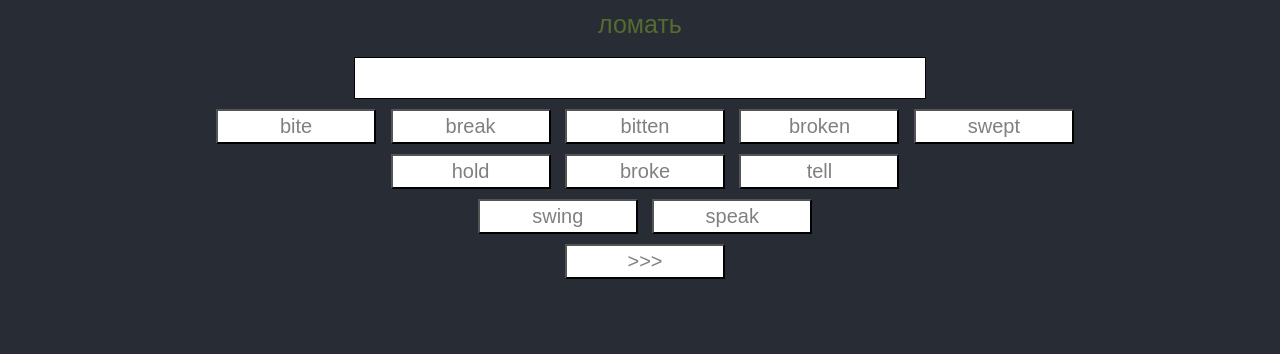
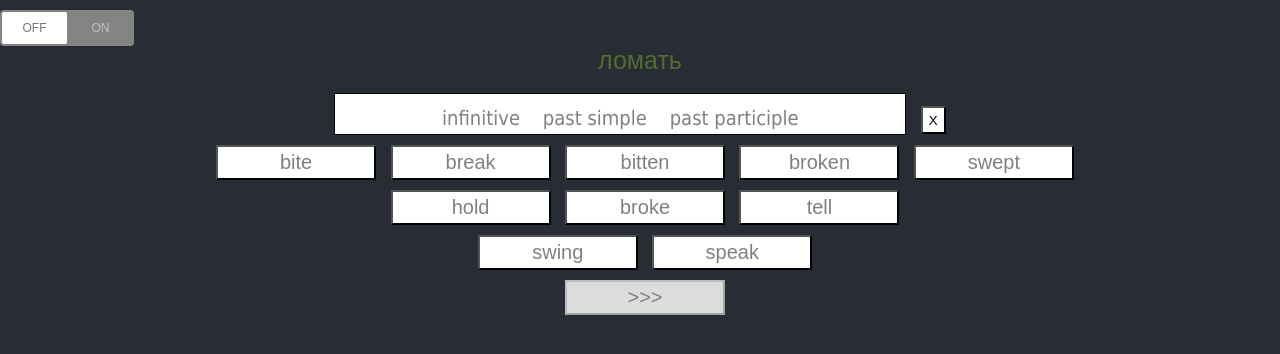
Before and after one commit to mikefromru/irregularVerbs, a Django app: page / in a window 1280 px wide. Shown: the part 35-389 px from the top of the page. Run offline with Django 3.2, Linux system fonts and the light colour scheme; data comes from the database, SQL or seed files in the repository; some libraries are stand-ins or nearby versions.

Commit message:
almost complete

```diff
--- a/app/templates/app/index.html
+++ b/app/templates/app/index.html
@@ -17,29 +17,42 @@
         }
     </style>
 </head>
+    <audio muted id="audio" src="/static/app/0091.mp3" type="audio/mp3"></audio>
 <body>
+
+    <div class="can-toggle">
+        <input id="a" type="checkbox">
+        <label for="a">
+        <div class="can-toggle__switch" data-checked="On" data-unchecked="Off"></div>
+        </label>
+    </div>
+
 
     <div class='bar' id='text'></div>
     <br>
 
     <form name='field'>
-        <input type="text" class="text" name='input'><br>
+        <input type="text" class="text" name='input' onfocus="this.blur()"
+        placeholder="infinitive    past simple    past participle">
+        <input type="button" id='dell' class="butDell" value="X" onclick="dellValueFromField()"
+        <br>
+        <br>
 
-        <input type="button" class="buttons" id='0' onclick="addElem('0')">
-        <input type="button" id='1' class="buttons" onclick="addElem('1')">
-        <input type="button" id='2' class="buttons" onclick="addElem('2')">
-        <input type="button" id='3' class="buttons" onclick="addElem('3')">
-        <input type="button" id='4' class="buttons" onclick="addElem('4')">
+        <input type="button" class="buttons" id='0' onmousedown="sound()" onclick="addElem('0')">
+        <input type="button" id='1' class="buttons" onmousedown="sound()" onclick="addElem('1')">
+        <input type="button" id='2' class="buttons" onmousedown="sound()" onclick="addElem('2')">
+        <input type="button" id='3' class="buttons" onmousedown="sound()" onclick="addElem('3')">
+        <input type="button" id='4' class="buttons" onmousedown="sound()" onclick="addElem('4')">
         <br>
-        <input type="button" id='5' class="buttons" onclick="addElem('5')">
-        <input type="button" id='6' class="buttons" onclick="addElem('6')">
-        <input type="button" id='7' class="buttons" onclick="addElem('7')">
+        <input type="button" id='5' class="buttons" onmousedown="sound()" onclick="addElem('5')">
+        <input type="button" id='6' class="buttons" onmousedown="sound()" onclick="addElem('6')">
+        <input type="button" id='7' class="buttons" onmousedown="sound()" onclick="addElem('7')">
         <br>
-        <input type="button" id='8' class="buttons" onclick="addElem('8')">
-        <input type="button" id='9' class="buttons" onclick="addElem('9')">
+        <input type="button" id='8' class="buttons" onmousedown="sound()" onclick="addElem('8')">
+        <input type="button" id='9' class="buttons" onmousedown="sound()" onclick="addElem('9')">
 
         <br>
-        <input type="button" class="buttons" onclick="foo()" value='>>>'>
+        <input disabled type="button" id='t' class="b" onclick="foo()" value='>>>'>
     </form>
 
     <script>
--- a/app/views.py
+++ b/app/views.py
@@ -6,22 +6,17 @@ import random
 
 def index(request):
     obj = list(Word.objects.all())
+    random.shuffle(obj)
 
     russia = []
     english = []
     buttons = []
 
-    error = 0
-    right = 0
-    not_correct = 0
-    amount_points = 0
-
-    random.shuffle(obj)
-
     for x in obj:
         russia.append(x.russia)
         english.append(x.english)
         buttons.append(x.buttons)
+
     someDict = {
     'ru': russia,
     'en': english,
@@ -33,8 +28,6 @@ def index(request):
     stackbut = ' '.join(someDict.get('but'))
 
     return render(request, 'app/index.html', {'ruwords': ruwords,
-     'right': right,
-     'error': error,
      'enwords': enwords,
      'stackbut': stackbut,
      })
```
Also changed, not shown: app/static/app/js/jsindex.js (+43 -3 lines).
